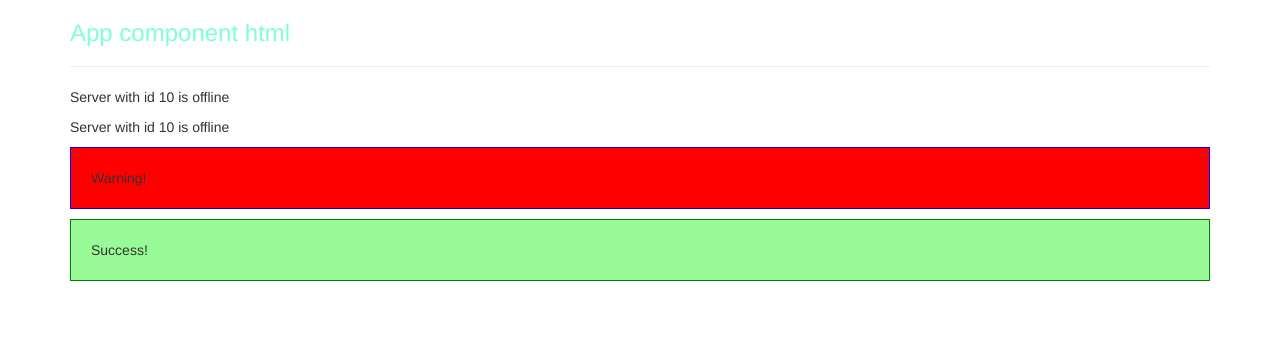
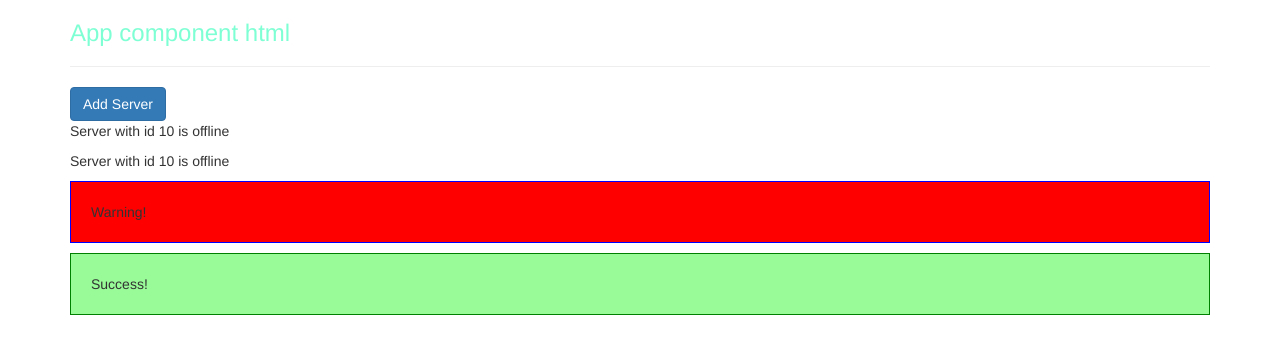
Before and after one commit to richardcalf/angular-the-complete-guide, an Angular app in the folder my-first-app/: page / in a window 1280 px wide. Shown: the top 354 px of the page. Built offline with nearby package versions, Linux system fonts and the light colour scheme.

Commit message:
section 2, video 27 property binding

```diff
--- a/my-first-app/src/app/servers/servers.component.html
+++ b/my-first-app/src/app/servers/servers.component.html
@@ -1,2 +1,5 @@
+<button
+  class="btn btn-primary"
+  [disabled]="!allowNewServer">Add Server</button>
 <app-server></app-server>
 <app-server></app-server>
--- a/my-first-app/src/app/servers/servers.component.ts
+++ b/my-first-app/src/app/servers/servers.component.ts
@@ -6,5 +6,12 @@ import { Component } from '@angular/core';
   styleUrls: ['./servers.component.css']
 })
 export class ServersComponent {
+  allowNewServer = false;
+
+  constructor() {
+    setTimeout(() => {
+      this.allowNewServer = true;
+    }, 5000);
+  }
 
 }
```
